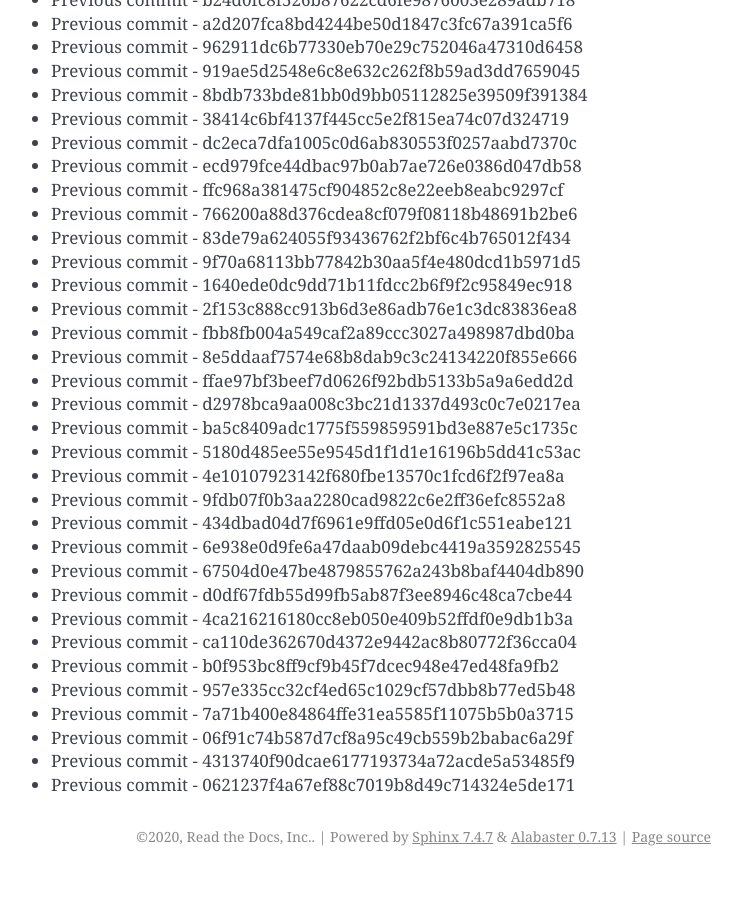
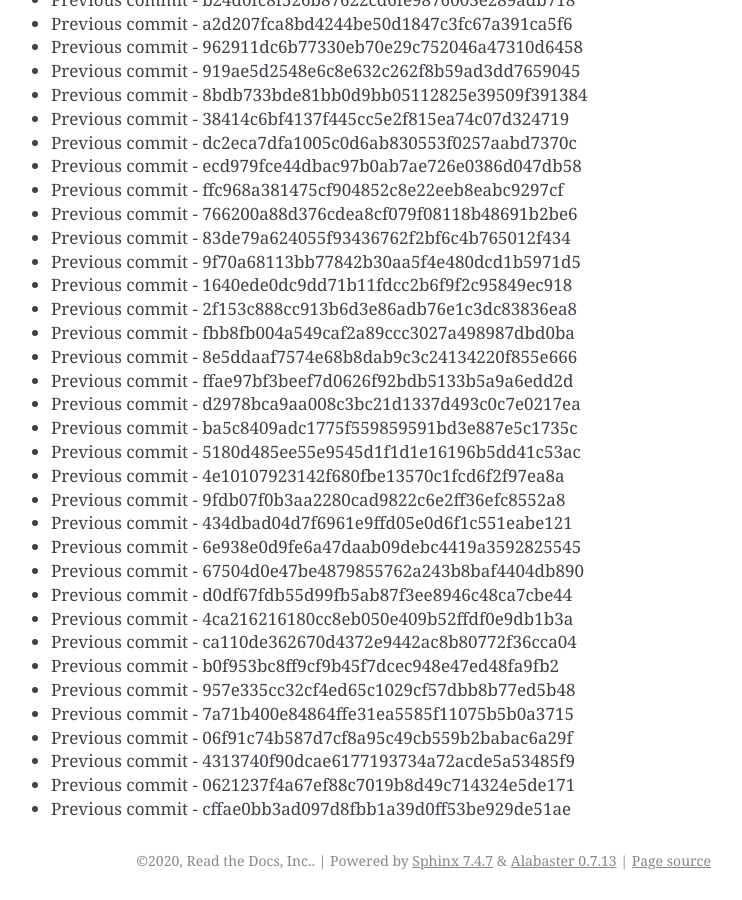
Before and after one commit to readthedocs/rtd-git-stresstest, a Sphinx documentation site: the page built from docs/updates.rst, in a window 1280 px wide and 900 px high, scrolled down 78876 px. Shown: the whole window, without its empty margins (399-1141 px from the left). Built offline with Sphinx 7.4.7, drawn with Linux system fonts in a browser that asks for light colours; before the commit the page ends 79752 px from its top, so only the background shows below that.

Commit message:
Generating commit from previous: cffae0bb3ad097d8fbb1a39d0ff53be929de51ae

```diff
--- a/docs/updates.rst
+++ b/docs/updates.rst
@@ -3346,3 +3346,4 @@ It can be tested for any performance characteristics.
 * Previous commit - 06f91c74b587d7cf8a95c49cb559b2babac6a29f
 * Previous commit - 4313740f90dcae6177193734a72acde5a53485f9
 * Previous commit - 0621237f4a67ef88c7019b8d49c714324e5de171
+* Previous commit - cffae0bb3ad097d8fbb1a39d0ff53be929de51ae
```
